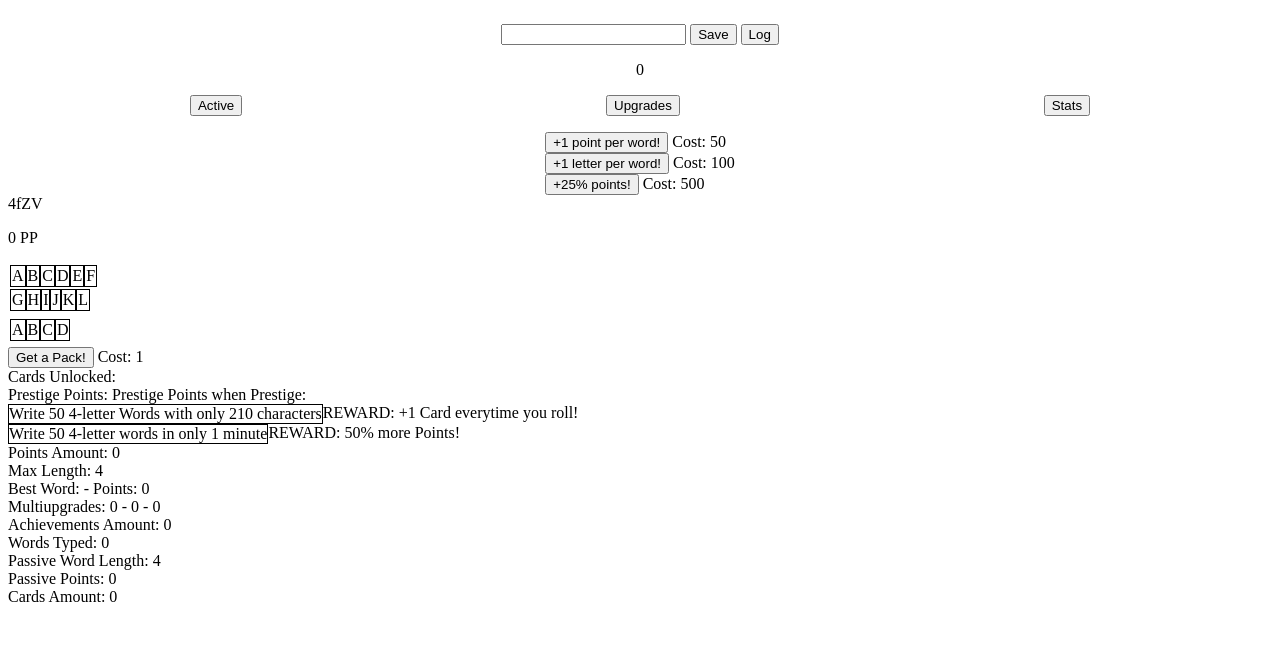
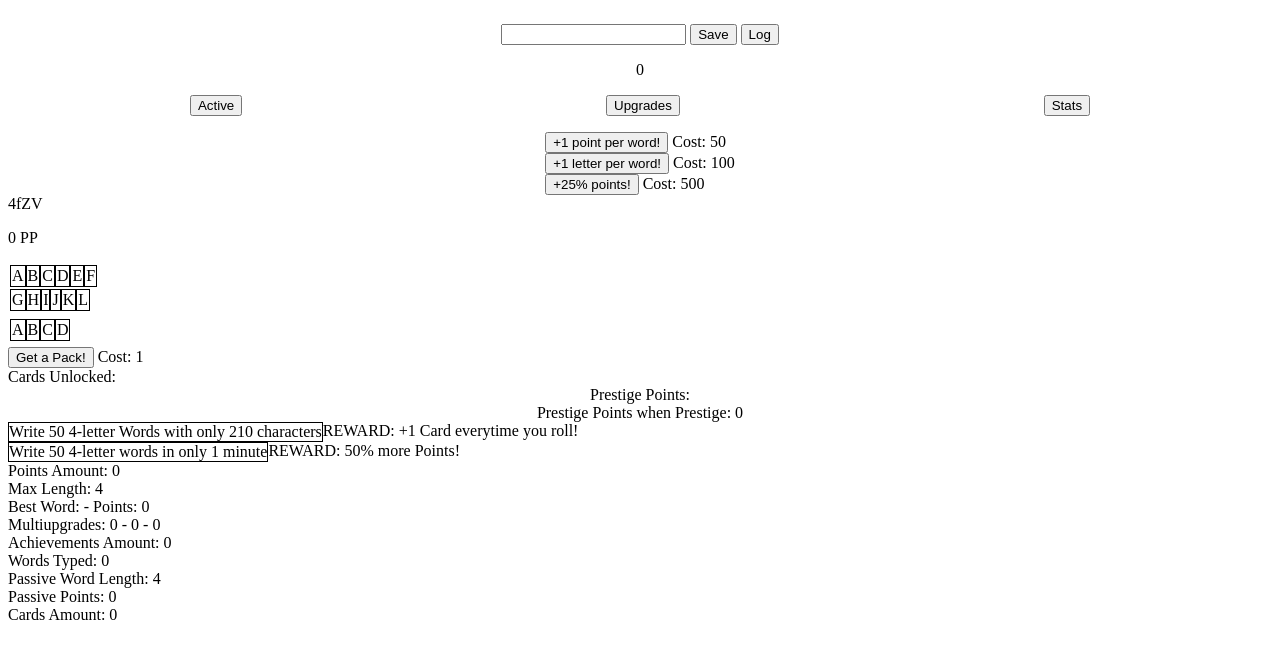
Before and after one commit to TheDiegoNG/IncrementalTyping, a website: page index.html in a window 1280 px wide. Drawn offline with Linux system fonts and the light colour scheme; no server answers.

Commit message:
Se implementó el Prestigio

```diff
--- a/index.html
+++ b/index.html
@@ -37,6 +37,7 @@
         <button id="passiveMenuButton" onclick="Tab('passiveMenu')" style="display:none;">Passive</button>
         <button id="upgradesMenuButton" onclick="Tab('upgradesMenu')" style="display:none;">Upgrades</button>
         <button id="challengesMenuButton" onclick="Tab('challengesMenu')" style="display:none;">Challenges</button>
+        <button id="prestigeMenuButton" onclick="Tab('prestigeMenu')" style="display:none;">Prestige</button>
         <button id="cardsMenuButton" onclick="Tab('cardsMenu')" style="display:none;">Cards</button>
         <button id="statsMenuButton" onclick="Tab('statsMenu')" style="display:none;">Stats</button>
     </div>
@@ -162,7 +163,7 @@
        </div>
     </div>
     <div id="prestigeMenu">
-        <div id="prestigePointsContainer">
+        <div id="prestigePointsContainer" class="prestigePointsContainer">
          <span id="prestigePointsAmount">Prestige Points: </span>
          <span id="prestigePointsToGet">Prestige Points when Prestige: </span>
         </div>
@@ -219,6 +220,7 @@
 <script type="text/javascript" src="js\active.js"></script>
 <script type="text/javascript" src="js\passive.js"></script>
 <script type="text/javascript" src="js\upgrades.js"></script>
+<script type="text/javascript" src="js\prestige.js"></script>
 <script type="text/javascript" src="js\cards.js"></script>
 <script type="text/javascript" src="js\challenges.js"></script>
 <script type="text/javascript" src="js\achievements.js"></script>
--- a/interface.css
+++ b/interface.css
@@ -66,3 +66,10 @@
   .challengesRow {
     display: flex;
   }
+
+  .prestigePointsContainer {
+    display: flex;
+    justify-content: center;
+    flex-direction: column;
+    align-items: center;
+  }
--- a/js/active.js
+++ b/js/active.js
@@ -27,6 +27,8 @@ function AddMultiUpgrade(upgradeNumber) {
     {
         game.points -= game.multiUpgrades[1][upgradeNumber]
         game.multiUpgrades[0][upgradeNumber]++;
-        game.multiUpgrades[1][upgradeNumber] = game.multiUpgrades[1][upgradeNumber] * (2 ** (1 + game.multiUpgrades[0][upgradeNumber]/10))
+        console.log(game.multiUpgrades[1][upgradeNumber]);
+        game.multiUpgrades[1][upgradeNumber] = game.multiUpgrades[1][upgradeNumber] * (game.multiUpgrades[0][upgradeNumber] + 1) ** Math.log10((game.multiUpgrades[0][upgradeNumber] + 1));
+        console.log(game.multiUpgrades[1][upgradeNumber]);
     }
 }
--- a/js/main.js
+++ b/js/main.js
@@ -4,8 +4,9 @@ var wordList;
 
 var game = {
     points: 0,
+    allTimePoints: 0,
     upgrades: [[0, 0, 0, 0, 0, 0, 0, 0, 0, 0, 0, 0, 0, 0, 0, 0, 0, 0, 0],
-                [50, 200, 500, 1500, 2500, 6000, 10000, 40000, 100000, 200000, 3, 0, 0, 0, 0, 0, 0, 0, 0]],
+                [50, 200, 500, 1500, 2500, 6000, 10000, 40000, 100000, 200000, 500000, 0, 0, 0, 0, 0, 0, 0, 0]],
     maxLength: 4,
     bestWord: "",
     multiUpgrades: [[0, 0, 0],
@@ -31,9 +32,9 @@ var game = {
     passiveRate: 1000,
     cards: [],
     cardCost: 1,
-    challenges: [[0, 0], //State
-                [10, 10],  //Objective
-                [0, 0]], //Times Completed
+    challenges: [[0, 0],
+                [50, 50],
+                [0, 0]],
     isInChallenge: false
 }
 
@@ -86,7 +87,9 @@ async function checkText(event) {
             pointsLetters += lettersValue;
             if(lettersValue > GetPointsLetters(game.bestWord)) game.bestWord = textBoxText;
         }
-        game.points += CalculatePoints(pointsLetters);
+        var wordPoints = CalculatePoints(pointsLetters);
+        game.points +=  wordPoints;
+        game.allTimePoints += wordPoints;
         game.wordsAmount++;
         if(textBoxText === "Jack-go-to-bed-at-noon" && IsUnlockedAchievement(12))
         {
@@ -99,9 +102,10 @@ async function checkText(event) {
 }
 
 window.setInterval(function(){
-    SetCosts()
-    SetStats()
-    CheckAchievements()
+    SetCosts();
+    SetStats();
+    CheckAchievements();
+    SetPrestige();
     document.getElementById("PointsCounter").textContent = Math.round(game.points);
     document.getElementById("passivePoints").textContent = Math.round(game.passivePoints) + " PP";
     document.getElementById("activeMenuButton").style.display = "flex";
@@ -111,6 +115,7 @@ window.setInterval(function(){
     if(IsPurchasedUpgrade(3)) document.getElementById("passiveMenuButton").style.display = "flex";
     if(IsPurchasedUpgrade(8)) document.getElementById("cardsMenuButton").style.display = "flex";
     if(IsPurchasedUpgrade(10)) document.getElementById("challengesMenuButton").style.display = "flex";
+    if(game.allTimePoints >= 1) document.getElementById("prestigeMenuButton").style.display = "flex";
     game.maxLength = game.multiUpgrades[0][1] + 4
     if(!game.isInChallenge) activeGame = Copy(game);
 }, 100);
--- /dev/null
+++ b/js/prestige.js
@@ -0,0 +1,3 @@
+function SetPrestige() {
+    document.getElementById("prestigePointsToGet").textContent = "Prestige Points when Prestige: " + Math.round(Math.cbrt(game.allTimePoints));
+}
```
